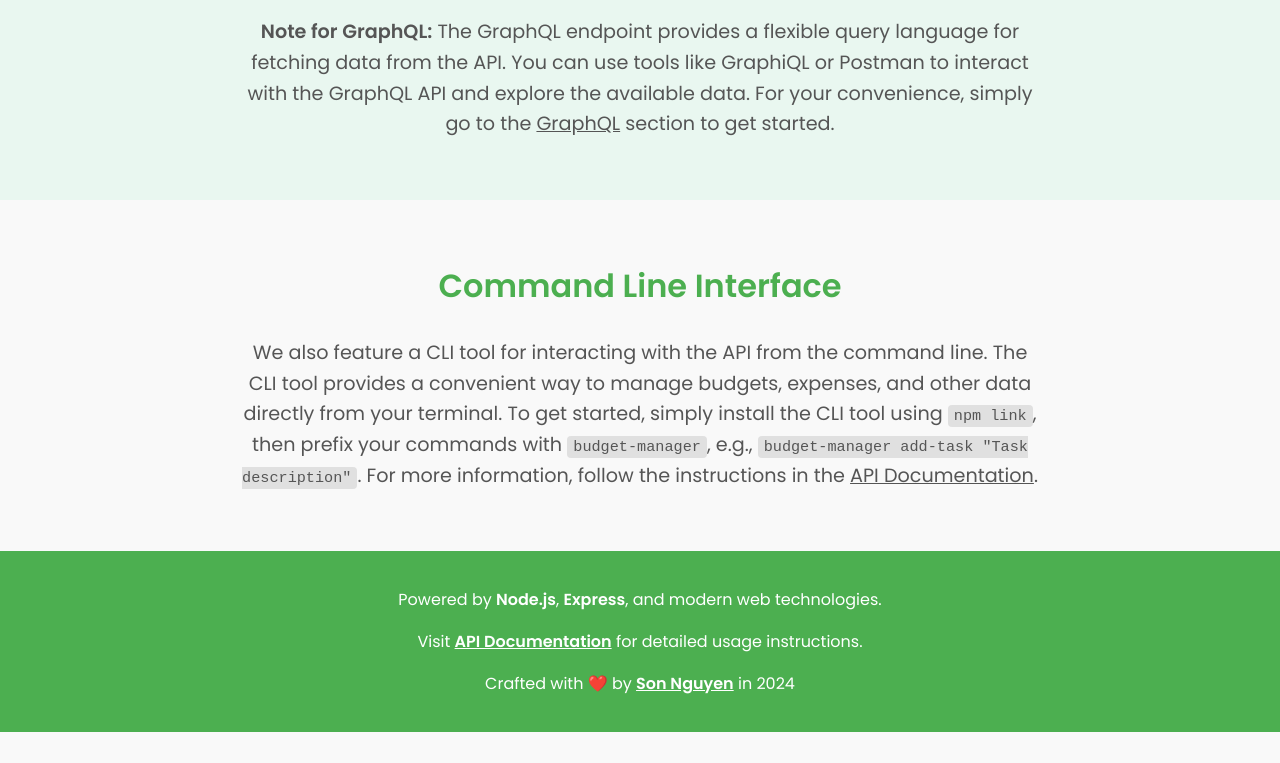
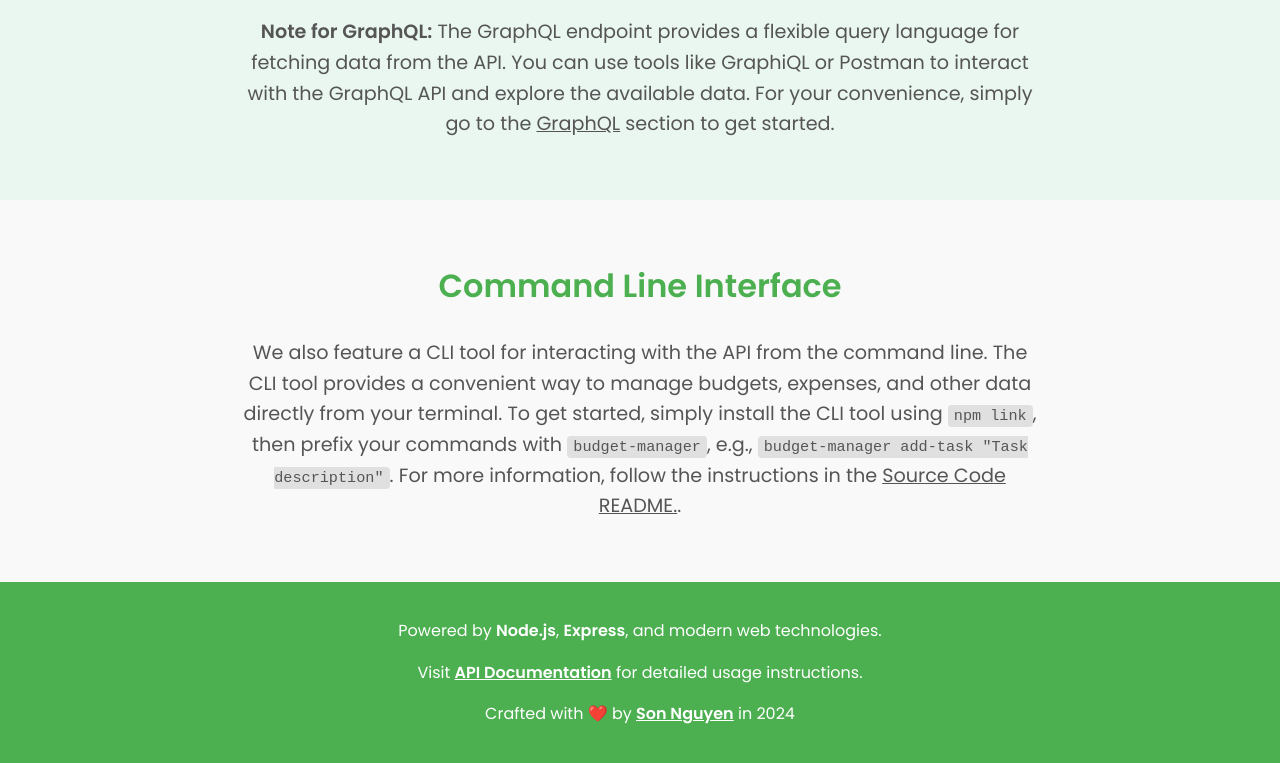
Before and after one commit to hoangsonww/Mongo-Redis-RabbitMQ-ELK-Stack, a website: page views/home.html in a window 1280 px wide. Shown: the part 3160-3923 px from the top of the page. Before the commit the page ends 3892 px from the top, so only its background shows below. Drawn offline with Linux system fonts and the light colour scheme.

Commit message:
Update: Backend Working

```diff
--- a/views/home.html
+++ b/views/home.html
@@ -321,7 +321,7 @@
       We also feature a CLI tool for interacting with the API from the command line. The CLI tool provides a convenient
       way to manage budgets, expenses, and other data directly from your terminal. To get started, simply install the CLI
       tool using <code>npm link</code>, then prefix your commands with <code>budget-manager</code>, e.g., <code>budget-manager add-task "Task description"</code>.
-      For more information, follow the instructions in the <a class="a" style="text-decoration: underline; color: #555" href="https://github.com/hoangsonww/Budget-Management-Backend-API">API Documentation</a>.
+      For more information, follow the instructions in the <a class="a" style="text-decoration: underline; color: #555" href="https://github.com/hoangsonww/Budget-Management-Backend-API">Source Code README.</a>.
     </p>
   </section>
 </main>
```
